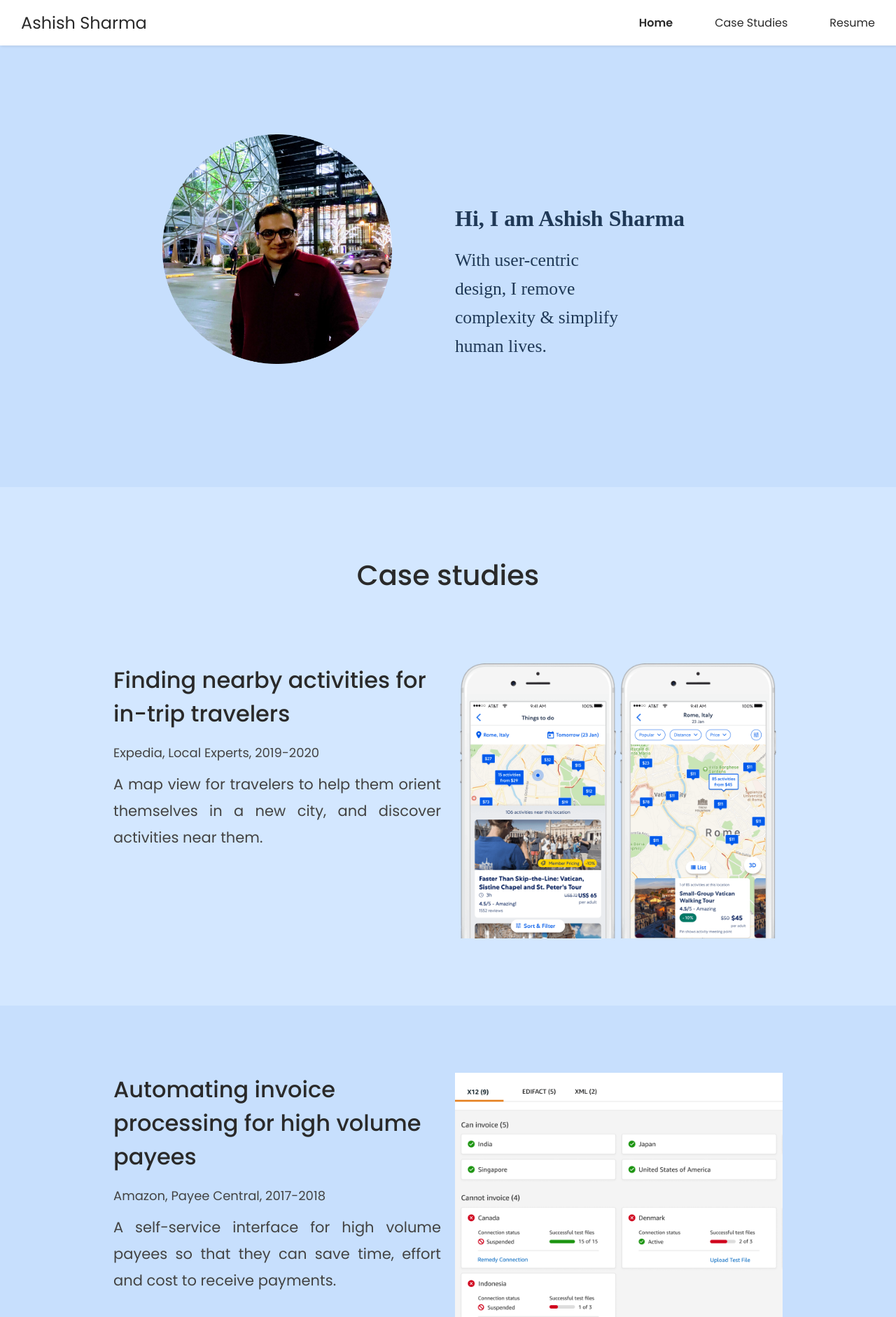
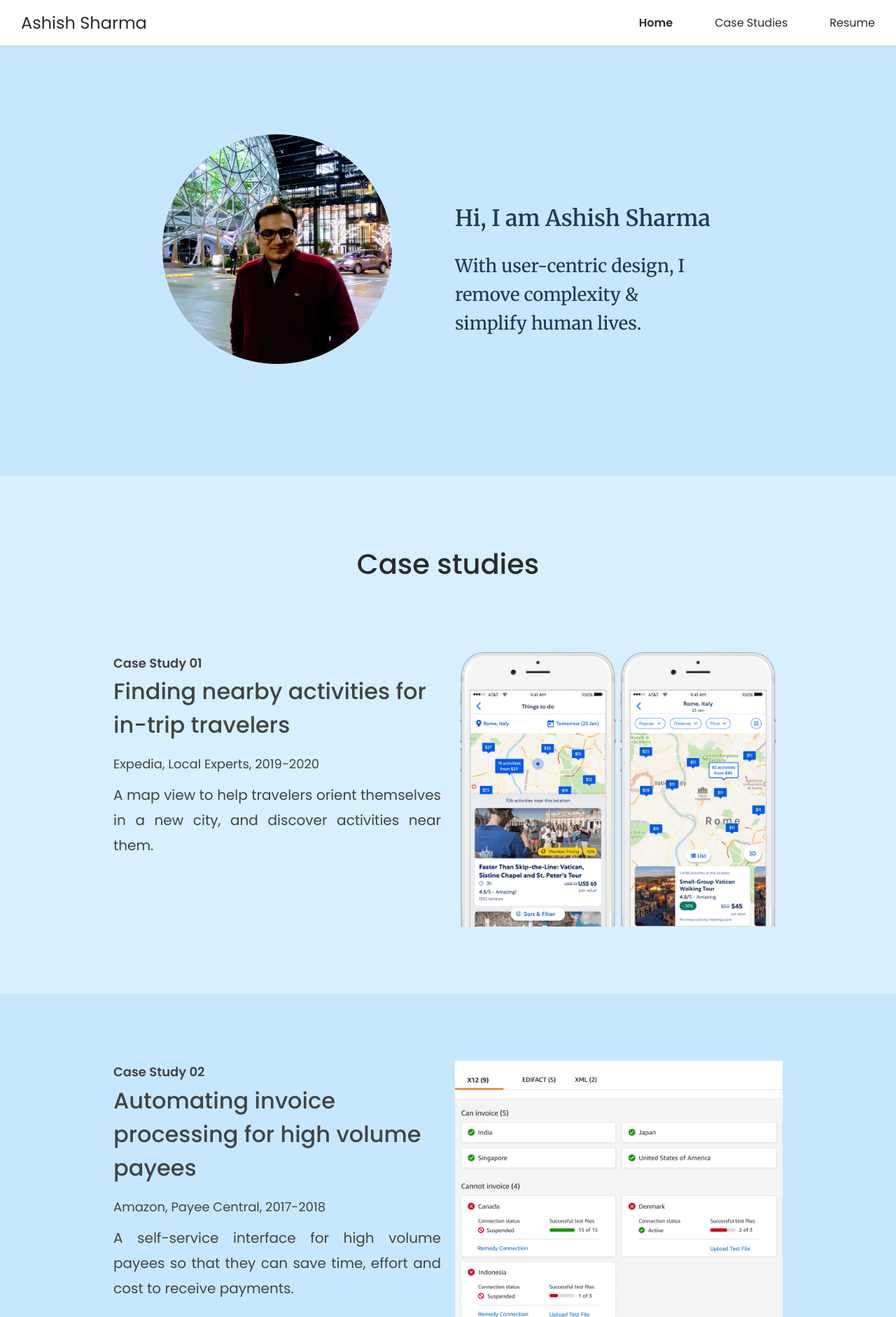
Before and after one commit to aashishsharmaa/my-portfolio-website, a plain HTML site: page index.html in a window 1280 px wide. Shown: the top 1882 px of the page at 70% size. Drawn offline with Linux system fonts and the light colour scheme.

Commit message:
Updated font sizes & padding.

```diff
--- a/index.html
+++ b/index.html
@@ -5,6 +5,7 @@
 <meta http-equiv="Content-Type" content="text/html; charset=windows-1252">
 <meta name="viewport" content="width=device-width, initial-scale=1.0">
 <link rel="stylesheet" href="https://fonts.googleapis.com/css?family=Poppins|Poppins:400,500,600">
+<link rel="stylesheet" href="https://fonts.googleapis.com/css?family=Merriweather|Merriweather:400,500,600">
 <link rel="stylesheet" href="style.css">
 <title>Ashish Sharma Portfolio</title>
 </head>
@@ -55,9 +56,10 @@
       <!-- Grid Starts -->
       <div class="section-grid">
         <article class="section-left">
+          <p class="caption thick">Case Study 01</p>
           <a href="case-study-01.html"><h2>Finding nearby activities for in-trip travelers</h2></a>
           <p class="duration">Expedia, Local Experts, 2019-2020</p>
-          <p class="description">A map view for travelers to help them orient themselves in a new city, and discover activities near them.</p>
+          <p class="description">A map view to help travelers orient themselves in a new city, and discover activities near them.</p>
           <a href="case-study-01.html" class="button">Read more</a>
         </article>
 
@@ -72,6 +74,7 @@
         <!-- Grid Starts -->
       <div class="section-grid">
         <article class="section-left">
+          <p class="caption thick">Case Study 02</p>
           <a href="case-study-02.html"><h2>Automating invoice processing for high volume payees</h2></a>
           <p class="duration">Amazon, Payee Central, 2017-2018</p>
           <p class="description">A self-service interface for high volume payees so that they can save time, effort and cost to receive payments.</p>
@@ -89,6 +92,7 @@
          <!-- Grid Starts -->
       <div class="section-grid">
         <article class="section-left">
+          <p class="caption thick">Case Study 03</p>
           <a href="case-study-03.html"><h2>Aligning Help page with real user needs</h2></a>
           <p class="duration">Amazon, Payee Central, 2018</p>
           <p class="description">Redesign of Help page so that payees can find answers to their questions quickly and with less assistance.</p>
--- a/style.css
+++ b/style.css
@@ -7,17 +7,9 @@ font-weight: 400;
 color: #2a2a2a;
 }
 
-.container{background:  #c7dffd;}
-.content:nth-child(odd){background: #c7dffd;}
-.content:nth-child(even){background: #D3E7FF;}
-
-
-/* .content:nth-child(odd){background: #D3E7FF;}
-.content:nth-child(even){background: #DEEDFF;} */
-
-/* .container{background:  #FDBEA9;}
-.content:nth-child(even){background: #FDE0CF;}
-.content:nth-child(odd){background: #FFECE0;} */
+/* .container{background:  #D7EFFF;} */
+.content:nth-child(odd){background: #C6E8FF;}
+.content:nth-child(even){background: #D7EFFF; }
 .content:first-child{padding-top: 12rem;}
 .content{padding-top: 4rem; padding-bottom: 4rem;}
 .content img{max-width: 100%;}
@@ -30,21 +22,24 @@ color: #2a2a2a;
   color: #1F3856;
   text-align: center;}
 
-.intro-text {font-size: 2vw; line-height: 160%;}
-.intro h1{font-size: 6vw; font-weight: 600; line-height: 200%;}
+.intro-text {font-size: 2vw; font-weight: 500; line-height: 160%;}
+.intro h1{font-size: 6vw; font-weight: 500; line-height: 200%;}
 
 p{padding-bottom: 1.25rem;font-size: 21px; font-weight:400;
   font-family: "Poppins", sans-serif; color: #434343; text-align: justify;}
 p.thick {font-weight: 600; padding-bottom: 1rem;}
 p.left {text-align: left;}
 p.medium{font-size: 18px; margin-top: -1rem;}
-
+p.caption{font-size: 18px; margin-bottom: -1rem;}
 
 
 p.small{font-size: 16px; text-align: center; padding: 1rem 0rem ;}
 h2{line-height: 150%;}
 h1, h2, h4 {font-weight:500;}
-h1 {font-size: 32px; line-height: 150%;}
+h1 {font-size: 36px; line-height: 150%; padding-bottom: .5rem;}
+
+h4{font-size: 21px;color: #434343; padding-bottom: 1rem;}
+h2{font-size: 24px; color: #434343;}
 
 .number-items li{margin-left:20px; padding-left: 10px; padding-top: 1.25rem;}
 .number-items li:last-child{padding-bottom: 1.25rem;}
@@ -53,8 +48,6 @@ h1 {font-size: 32px; line-height: 150%;}
 .bullet-items li:first-child{padding-top: 0px;}
 .space{height:1rem;}
 .block{padding:0px 0px;}
-/* .margin-zero{margin-top:-20px;} */
-/* ul {margin-top:-20px;} */
 
 .highlight{font-size: 24px; padding:40px; background-color:white;}
 .highlight-content{margin-bottom:40px; padding:40px; color:#525252; font-size: 18px; background-color:#E7F2FE; border: 2px solid #0096FF; border-radius: 10px;}
@@ -231,15 +224,15 @@ margin: 0 auto;}
 
 
 
-    .section {
+   /*  .section {
       font-size: 21px;
       line-height: 180%;
       padding-left: max(calc(60px + (40 - 20) * (100vw - 600px) / (50)), 20px);
       padding-right: max(calc(60px + (40 - 20) * (100vw - 600px) / (50)), 20px);
-      /* padding-top:1rem; */
+      padding-top:1rem;
       padding-bottom:2rem;
       margin-bottom: 20px;
-    }
+    } */
 
 
   /* header */
@@ -370,13 +363,8 @@ margin: 0 auto;}
 @media only screen and (max-width: 48em) {
 
   .content:first-child{padding-top: 8rem;}
-
   .duration{padding-top:0px; padding-bottom:10px;font-size: 18px;}
 
-  .measure-section .arrow{display: none; background-color: red;}
-
-
-  .measure-section {display: flex; flex-wrap: wrap ; justify-items: flex-start; align-items: baseline;}
 
       .card-container{
         padding-left: 20px;
@@ -384,8 +372,6 @@ margin: 0 auto;}
         padding-top: 8rem;
         display: block;
       }
-
-
 
       .card-image {width: 100%;}
       .bullet-items li{margin-left:12px; padding-left: 4px; padding-top: 1.25rem;}
@@ -427,7 +413,7 @@ margin: 0 auto;}
     .content:first-child{padding-top: 8rem;}
 
     .section-grid h2{font-size: 36px;}
-    .duration {font-size: 21px;}
+    .duration{padding-top:0px; padding-bottom:10px;font-size: 18px;}
     p{padding-bottom: 1.25rem;font-size: 24px; line-height: 180%; text-align: justify;}
     .section-grid {
       padding: 0px 40px;
@@ -463,7 +449,7 @@ margin: 0 auto;}
 
 
 
-  .small-grid {
+  /* .small-grid {
     grid-template-columns: repeat(10, 1fr);
     gap: 4rem;
   }
@@ -473,7 +459,7 @@ margin: 0 auto;}
 
   .small-right{ grid-column-start: 2;
     grid-column-end: 10;
-  }
+  } */
 
   }
 
@@ -485,14 +471,14 @@ margin: 0 auto;}
   .button{display: none;}
   .block{padding:0px 20px 20px;}
 
-  .section-grid h2{font-size: 24px;}
-  .duration {font-size: 16px;}
-    p {font-size: 18px;}
 
+  .section-grid h2{font-size: 28px;}
+  .duration{padding-top:0px; padding-bottom:10px;font-size: 18px;}
+  p {font-size: 20px;}
 
-    .title-page {margin-top: 0rem; padding:0px 40px;}
-    .title-content{padding-top: 12rem;}
-    .content:first-child{padding-top: 8rem;}
+  .title-page {margin-top: 0rem; padding:0px 40px;}
+  .title-content{padding-top: 12rem;}
+  .content:first-child{padding-top: 8rem;}
 
   .intro {padding:2rem 0rem; justify-content: center; align-content: center;}
   .intro-hero {padding-bottom: 4rem;}
@@ -502,34 +488,32 @@ margin: 0 auto;}
 
   /* Section Grids*/
 
-
-
   .section-grid {
     grid-template-columns: repeat(10, 1fr);
   }
   .section-center{
-    grid-column-start: 3;
-    grid-column-end: 9;
-  }
-
-  .section-left {
-    grid-column-start: 3;
-    grid-column-end: 9;
-  }
-
-  .section-right {
-    grid-column-start: 3;
-    grid-column-end: 9;
-  }
-
-  .section-wide{
     grid-column-start: 2;
     grid-column-end: 10;
   }
 
+  .section-left {
+    grid-column-start: 2;
+    grid-column-end: 10;
+  }
+
+  .section-right {
+    grid-column-start: 2;
+    grid-column-end: 10;
+  }
+
+  .section-wide{
+    grid-column-start: 1;
+    grid-column-end: 11;
+  }
+
   .section-large{
-    grid-column-start: 3;
-    grid-column-end: 9;
+    grid-column-start: 2;
+    grid-column-end: 10;
   }
 
 }
@@ -552,8 +536,8 @@ margin: 0 auto;}
 
   .section-grid h2{font-size: 32px; max-width: 35ch;}
 
-  .duration {font-size: 18px;}
-    p {font-size: 21px;}
+  /* .duration{padding-top:0px; padding-bottom:10px;font-size: 18px;} */
+    p {font-size: 20px;}
 
   .description {max-width: 48ch;}
 
```
Also changed, not shown: case-studies.html (+7 -1 lines), case-study-01.html (+2 -1 lines), case-study-02.html (+1 -0 lines), case-study-03.html (+1 -0 lines), images/Study-03.png, images/down-arrow.svg (deleted), 1 other file.
